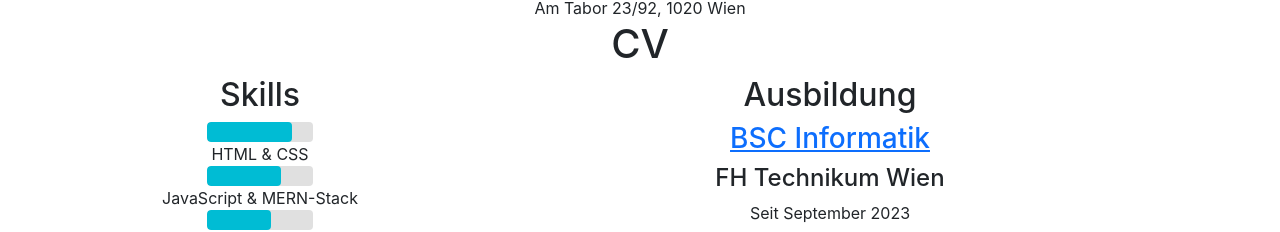
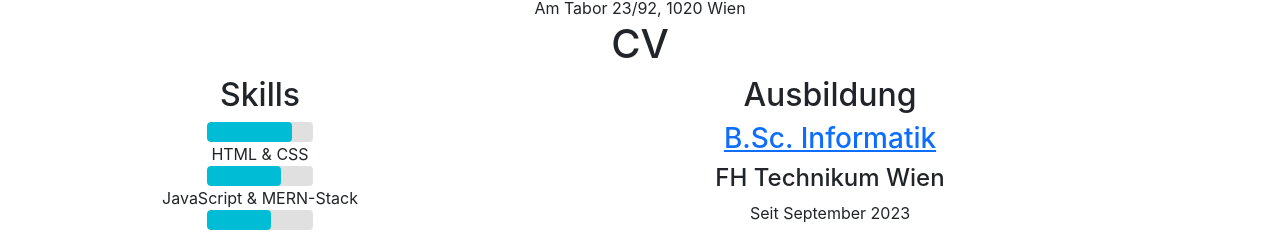
Before and after one commit to JuliaPabst/My-Website, a React (Create React App) app in the folder my-app/: page / in a window 1280 px wide. Shown: the part 1140-1372 px from the top of the page. Built offline with nearby package versions, Linux system fonts and the light colour scheme.

Commit message:
update about me page

```diff
--- a/my-app/src/Components/AboutEnglish.js
+++ b/my-app/src/Components/AboutEnglish.js
@@ -91,7 +91,7 @@ export default function AboutGerman() {
                     target="_blank"
                     rel="noopener noreferrer"
                   >
-                    BSC Computer Science
+                    B.Sc. Computer Science
                   </a>
                 </h3>
                 <h4>FH Technikum Wien</h4>
--- a/my-app/src/Components/AboutGerman.js
+++ b/my-app/src/Components/AboutGerman.js
@@ -99,7 +99,7 @@ export default function AboutGerman() {
                     target="_blank"
                     rel="noopener noreferrer"
                   >
-                    BSC Informatik
+                    B.Sc. Informatik
                   </a>
                 </h3>
                 <h4>FH Technikum Wien</h4>
```
